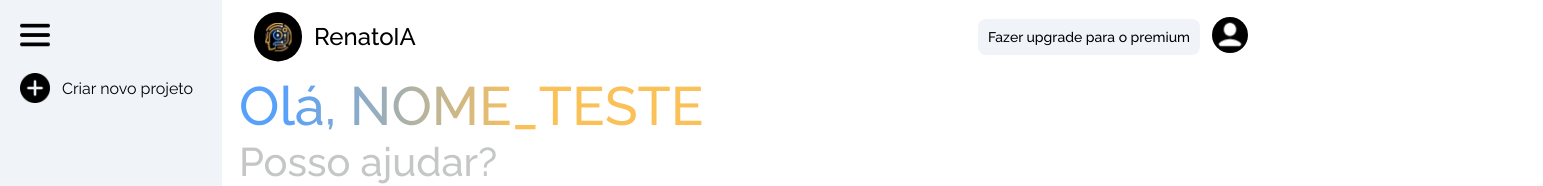
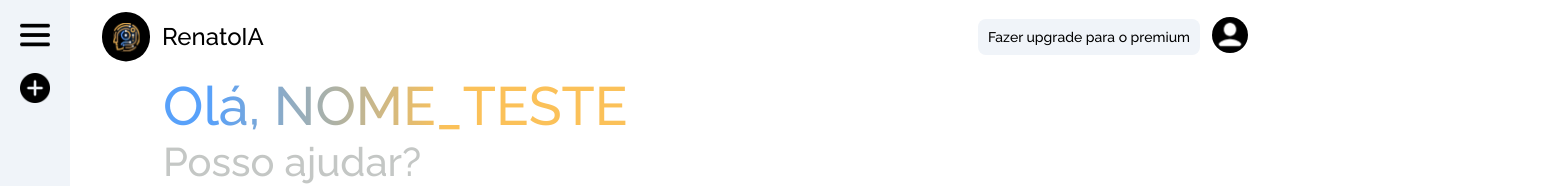
Before and after one commit to hugobatista27/Projetos, a React (Vite) app in the folder renatoIA/: page / in a window 1280 px wide. Shown: the top 186 px of the page, 1543 px wide, since content can reach past the window. Built offline with nearby package versions, Linux system fonts and the light colour scheme.

Commit message:
refac: altera o estado incial do componente SideBar

```diff
--- a/renatoIA/src/components/sideBar/SideBar.jsx
+++ b/renatoIA/src/components/sideBar/SideBar.jsx
@@ -3,7 +3,7 @@ import { useState } from "react";
 import { NewProjectButton } from './components/createNewProject/NewProjectButton';
 
 export const SideBar = () => {
-    const [expandSideBar, setExpandSideBar] = useState(true);
+    const [expandSideBar, setExpandSideBar] = useState(false);
 
     const handleSideBar = () => {
         setExpandSideBar(!expandSideBar)
```
